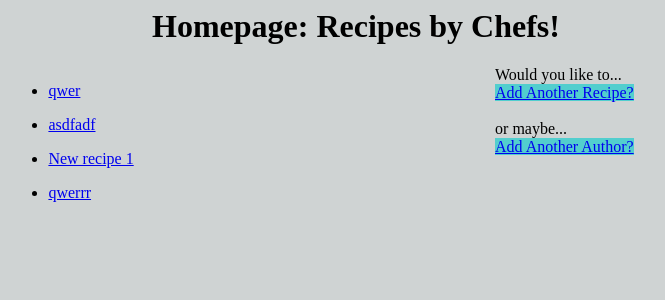
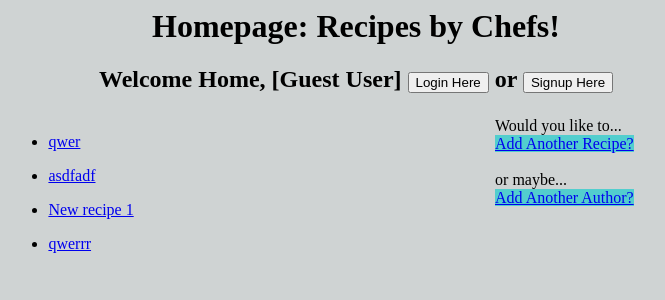
Before and after one commit to UserBry11/recipes, a Django app: page / in a window 1280 px wide. Shown: the top 300 px of the page, without its empty margins (284-949 px from the left). Run offline with Django 3.2, Linux system fonts and the light colour scheme; data comes from the database, SQL or seed files in the repository; both versions use the stored data as it was after the commit; parts of the project's set-up code (start-up, migrations or seed data) failed here and were passed over.

Commit message:
added user login logout signup

```diff
--- a/recipe_box/models.py
+++ b/recipe_box/models.py
@@ -1,9 +1,12 @@
 from django.db import models
+from django.contrib.auth.models import User
 
 
 class Author(models.Model):
     name = models.CharField(max_length=50)
     bio = models.TextField()
+    user = models.OneToOneField(User, on_delete=models.CASCADE)
+    # back populate with something
 
     def __str__(self):
         return self.name
--- a/recipe_box/settings.py
+++ b/recipe_box/settings.py
@@ -26,6 +26,9 @@ SECRET_KEY = '&6krf%=v2(si!!xx*2og49$ue(^ntbs_gc+#oubctlxs*5lh&u'
 DEBUG = True
 
 ALLOWED_HOSTS = ['*']
+
+LOGIN_URL = '/login/'
+LOGOUT_REDIRECT_URL = '/'
 
 
 # Application definition
--- a/recipe_box/templates/index.html
+++ b/recipe_box/templates/index.html
@@ -1,6 +1,6 @@
 <html style="background-color: rgb(207, 211, 211);">
     <style type="text/css">
-        h1 {
+        h1, h2 {
             text-align: center;
         }
         #wrap {
@@ -20,6 +20,17 @@
 
 
     <h1>Homepage: Recipes by Chefs!</h1>
+    <h2>
+        {% if user.is_authenticated %}
+            Welcome home, {{request.user}}! <br>Wanna <a href="http://localhost:8000/logout/"><button>Log outta</button></a> here?
+        {% else %}
+            Welcome Home, [Guest User] <a href="login/"><button>Login Here</button></a>
+                 or
+                <a href="signup/"><button>Signup Here</button></a>
+            <p></p>
+        {% endif %}
+    </h2>
+
 
     <div id="wrap">
         <section id="left_col">
@@ -41,7 +52,6 @@
             <div>
                 <a href="/addauthor/" style="background-color: rgb(82, 206, 206);">Add Another Author?</a>
             </div>
-
         </section>
 
 
--- a/recipe_box/templates/recipe_details.html
+++ b/recipe_box/templates/recipe_details.html
@@ -3,7 +3,7 @@
     <!-- # author, author_id, description, id, instructions, time_required, title -->
     <div><a href="/" style="background-color: rgb(140, 187, 187);">Click me to go to homepage</a></div>
 
-    <h3>{{ item.title }}</h3>
+    <h3>Title: {{ item.title }}</h3>
     <p>Author: <a href='http://localhost:8000/myauthor/{{item.author}}/'>{{ item.author }}</a></p>
     <p>Description: {{ item.description }}</p>
     <p>Time Required: {{ item.time_required }}</p>
--- a/recipe_box/urls.py
+++ b/recipe_box/urls.py
@@ -28,5 +28,8 @@ urlpatterns = [
     path('myitem/<int:id>/', views.details),
     path('myauthor/<str:name>/', views.auth_deets),
     path('addrecipe/', views.add_recipe),
-    path('addauthor/', views.add_author)
+    path('addauthor/', views.add_author),
+    path('signup/', views.signup_view),
+    path('login/', views.login_view),
+    path('logout/', views.logout_view)
 ]
--- a/recipe_box/views.py
+++ b/recipe_box/views.py
@@ -1,12 +1,16 @@
-# Responsible for managing database data to html templates
 from django.shortcuts import render, reverse, HttpResponseRedirect
 from recipe_box.models import Author, Recipe
-from recipe_box.forms import AddRecipe, AddAuthor
+from recipe_box.forms import AddRecipe, AddAuthor, SignupForm, LoginForm
+
+from django.contrib.auth.models import User
+from django.contrib.auth import login, authenticate, logout
+from django.contrib.auth.decorators import login_required
+
+from django.contrib import messages
 
 
 def index(request):
     items = Recipe.objects.all()
-
     return render(request, 'index.html', {'recipes': items})
 # author, author_id, description, id, instructions, time_required, title
 
@@ -28,6 +32,7 @@ def auth_deets(request, name):
                   })
 
 
+@login_required()
 def add_recipe(request):
     html = "addrecipes.html"
 
@@ -37,10 +42,10 @@ def add_recipe(request):
 # Contains everythong POSTed from user
         if form.is_valid():
             data = form.cleaned_data
-            # Cleans up unecesssary data from form
             Recipe.objects.create(
                 title=data['title'],
                 author=data['author'],
+                # author=Author.objects.filter(id=data['author']).first(),
                 description=data['description'],
                 time_required=data['time_required'],
                 instructions=data['instructions']
@@ -50,6 +55,59 @@ def add_recipe(request):
     form = AddRecipe()
 
     return render(request, html, {'formKey': form})
+
+
+def signup_view(request):
+    html = "signup.html"
+
+    if request.method == "POST":
+        form = SignupForm(request.POST)
+
+        if form.is_valid():
+            data = form.cleaned_data
+
+            # messages.success(request, "{}".format(data['username']))
+
+            user = User.objects.create_user(
+                data['username'],
+                data['email'],
+                data['password'],
+            )
+
+            login(request, user)
+            Author.objects.create(
+                name=data['username'],
+                user=user
+            )
+            return HttpResponseRedirect(reverse("homepage"))
+
+    form = SignupForm()
+    return render(request, html, {'form': form})
+
+
+def login_view(request):
+    html = "login.html"
+
+    if request.method == "POST":
+        form = LoginForm(request.POST)
+        if form.is_valid():
+            data = form.cleaned_data
+            user = authenticate(
+                username=data['username'],
+                password=data['password']
+                )
+            if user is not None:
+                login(request, user)
+                return HttpResponseRedirect(request.GET.get('next', '/'))
+    else:
+        form = LoginForm()
+    return render(request, html, {
+        'form': form})
+
+
+def logout_view(request):
+    logout(request)
+    return HttpResponseRedirect(reverse("homepage"))
 
 
 def add_author(request):
```
Also changed, not shown: recipe_box/forms.py (+11 -0 lines), db.sqlite3, recipe_box/migrations/0001_initial.py, recipe_box/migrations/0002_auto_20200204_0139.py (deleted), recipe_box/migrations/0003_auto_20200204_0139.py (deleted), recipe_box/migrations/0004_auto_20200204_0139.py (deleted).
